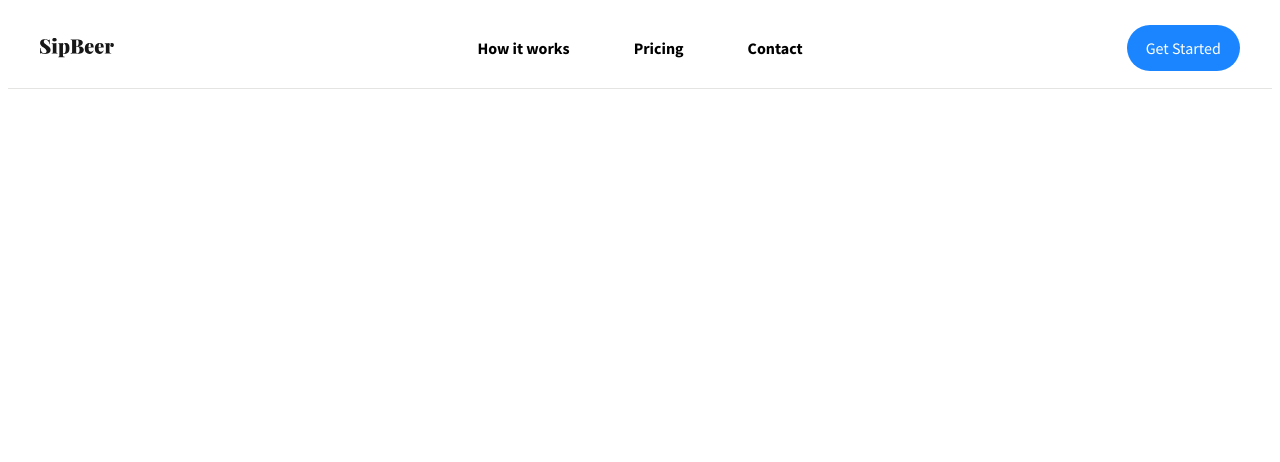
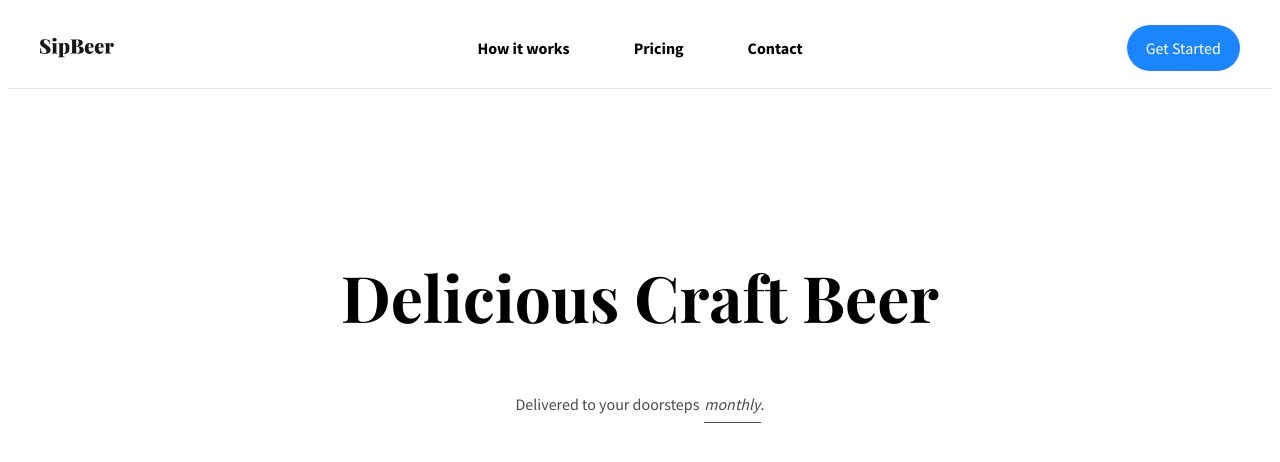
Before and after one commit to briandu/SipBeer, a React (Create React App) app: page / in a window 1280 px wide. Shown: the top 462 px of the page. Built offline with nearby package versions, Linux system fonts and the light colour scheme; the HTML template or start-up script is replaced by a standard one.

Commit message:
Create and add Hero section

```diff
--- a/src/App.js
+++ b/src/App.js
@@ -3,6 +3,7 @@ import styled from 'styled-components';
 
 import { color } from './components/variables';
 import NavHeader from './components/NavHeader';
+import Hero from './components/Hero';
 
 const App = styled.div`
   font-size: 16px;
@@ -25,8 +26,17 @@ const App = styled.div`
     font-size: 1.5em;
   }
 
+  h4 {
+    font-size: 1.25em;
+  }
+
+  h5 {
+    font-size: 1em;
+  }
+
   p {
     color: ${color.grey70};
+    line-height: 1.5em;
   }
 `;
 
@@ -40,6 +50,7 @@ export default () => (
   <App>
     <NavHeader />
     <Main>
+      <Hero />
     </Main>
   </App>
 );
--- /dev/null
+++ b/src/components/Hero.js
@@ -0,0 +1,35 @@
+import React from 'react';
+import styled from 'styled-components';
+
+import { color } from './variables/index';
+
+const Hero = styled.section`
+  height: 80vh;
+  padding-top: 7em;
+  text-align: center;
+`;
+
+const Title = styled.h1`
+`;
+
+const Description = styled.p`
+  margin-top: 2em;
+`;
+
+const AccentText = styled.span`
+  margin-left: .3em;
+  padding-bottom: .5em;
+  font-style: italic;
+  border-bottom: .1em solid ${color.grey70};
+`;
+
+export default () => (
+  <Hero>
+    <Title>Delicious Craft Beer</Title>
+    <Description>
+      Delivered to your doorsteps
+      <AccentText>monthly</AccentText>
+      .
+    </Description>
+  </Hero>
+);
```
